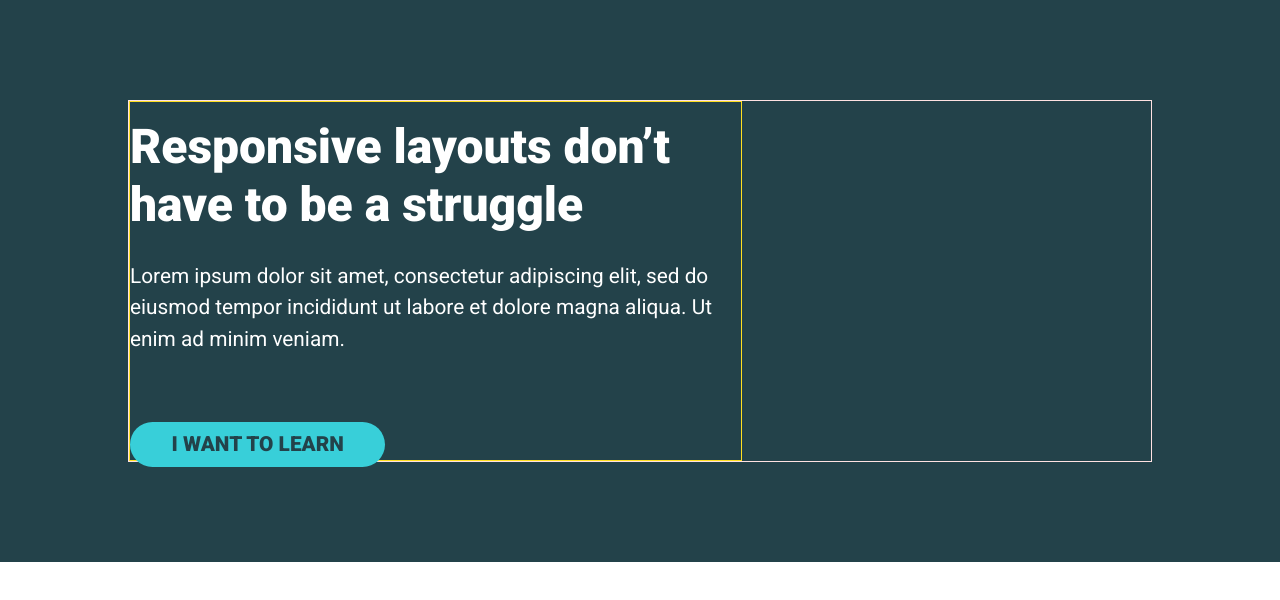
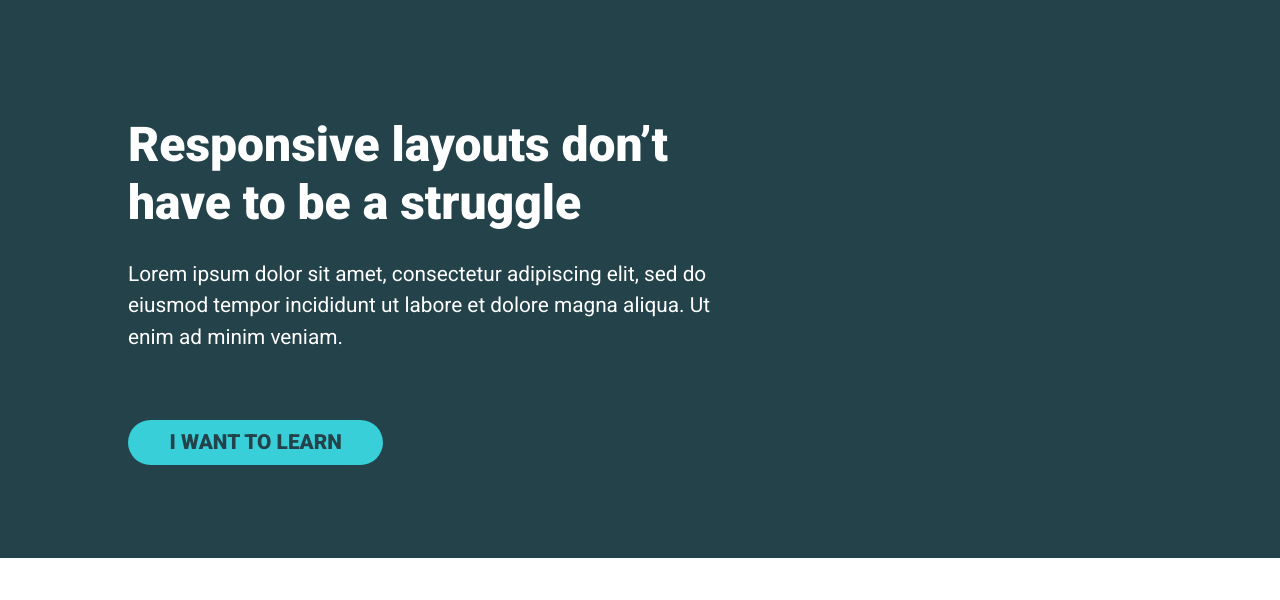
Before and after one commit to BlonoBuccellati/kp-responsive-design, a Next.js app: page /Day7/solution-day5-answer in a window 1280 px wide. Shown: the top 600 px of the page. Built offline with nearby package versions, Linux system fonts and the light colour scheme.

Commit message:
fix(Day7): ボーダーの削除

```diff
--- a/src/app/Day7/solution-day5-answer/page.tsx
+++ b/src/app/Day7/solution-day5-answer/page.tsx
@@ -4,8 +4,8 @@ const Page = () => {
     <>
       <div className="font-roboto text-[1.3rem]">
         <div className="bg-[#23424a] py-[100px] text-white">
-          <div className="m-auto w-[80%] max-w-[1200px] border border-red-100">
-            <div className="w-[60%] border border-yellow-300">
+          <div className="m-auto w-[80%] max-w-[1200px]">
+            <div className="w-[60%]">
               <h1 className="my-4 text-3xl text-[3rem] font-black">
                 Responsive layouts don’t have to be a struggle
               </h1>
```
